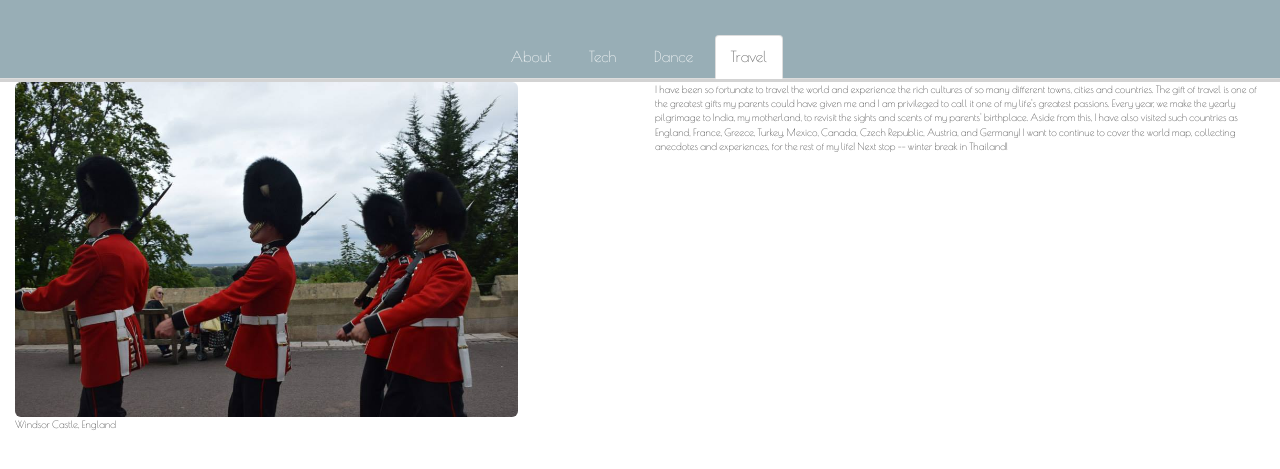
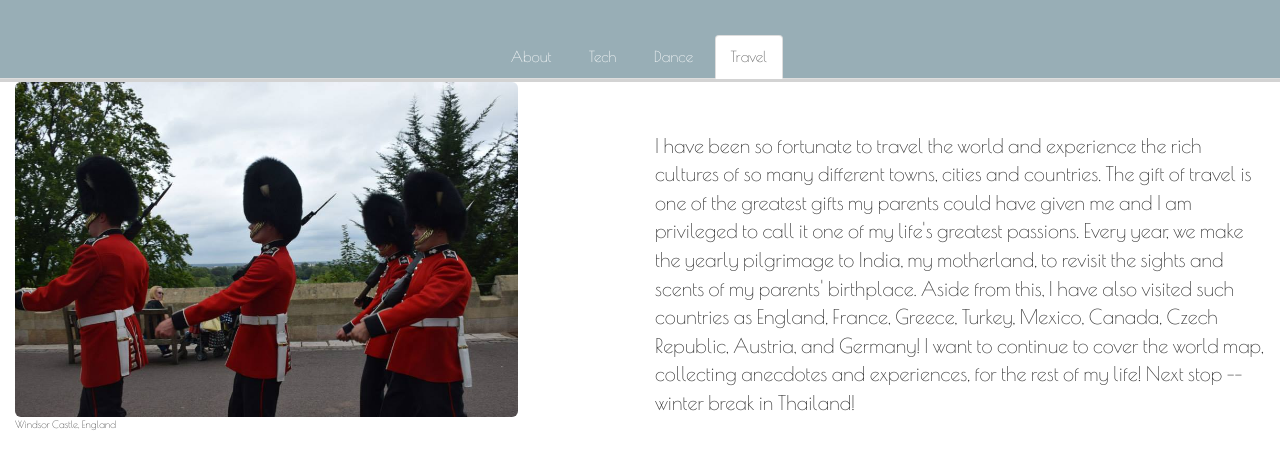
Before and after one commit to trinaSarkar/my-website, a website: page client/travelPage.html in a window 1280 px wide. Shown: the part 129-598 px from the top of the page. Drawn offline with nearby package versions, Linux system fonts and the light colour scheme.

Commit message:
Updating font sizes

```diff
--- a/client/dancePage.css
+++ b/client/dancePage.css
@@ -66,7 +66,7 @@ li {
 .danceBio {
 	padding-top: 50px;
 	padding-bottom: 50px;
-	font-size: 25px;
+	font-size: 20px;
 }
 
 /* Slideshow container */
--- a/client/travelPage.css
+++ b/client/travelPage.css
@@ -57,12 +57,11 @@ li {
 	 word-wrap: break-word;
 }
 
-/*.img-circle {
-    border-radius: 40%;
-    margin-top: 70px;
-    margin-left: 50px;
-   /* padding-left: 60px;
-    padding-top: 50px;*/
+.bio {
+	padding-top: 50px;
+	padding-bottom: 50px;
+	font-size: 20px;
+}
 
 .page {
 }
--- a/client/travelPage.html
+++ b/client/travelPage.html
@@ -59,7 +59,7 @@
   			</div>
 
 		<div class = "col-sm-1"></div>
-		<div class = "col-md-6 danceBio">
+		<div class = "col-md-6 bio">
 			I have been so fortunate to travel the world and experience the rich cultures of so many different towns, cities and countries. The gift of travel is one of the greatest gifts my parents could have given me and I am privileged to call it one of my life's greatest passions. Every year, we make the yearly pilgrimage to India, my motherland, to revisit the sights and scents of my parents' birthplace. Aside from this, I have also visited such countries as England, France, Greece, Turkey, Mexico, Canada, Czech Republic, Austria, and Germany! I want to continue to cover the world map, collecting anecdotes and experiences, for the rest of my life! Next stop -- winter break in Thailand!
 		</div>
 	</div>
```
